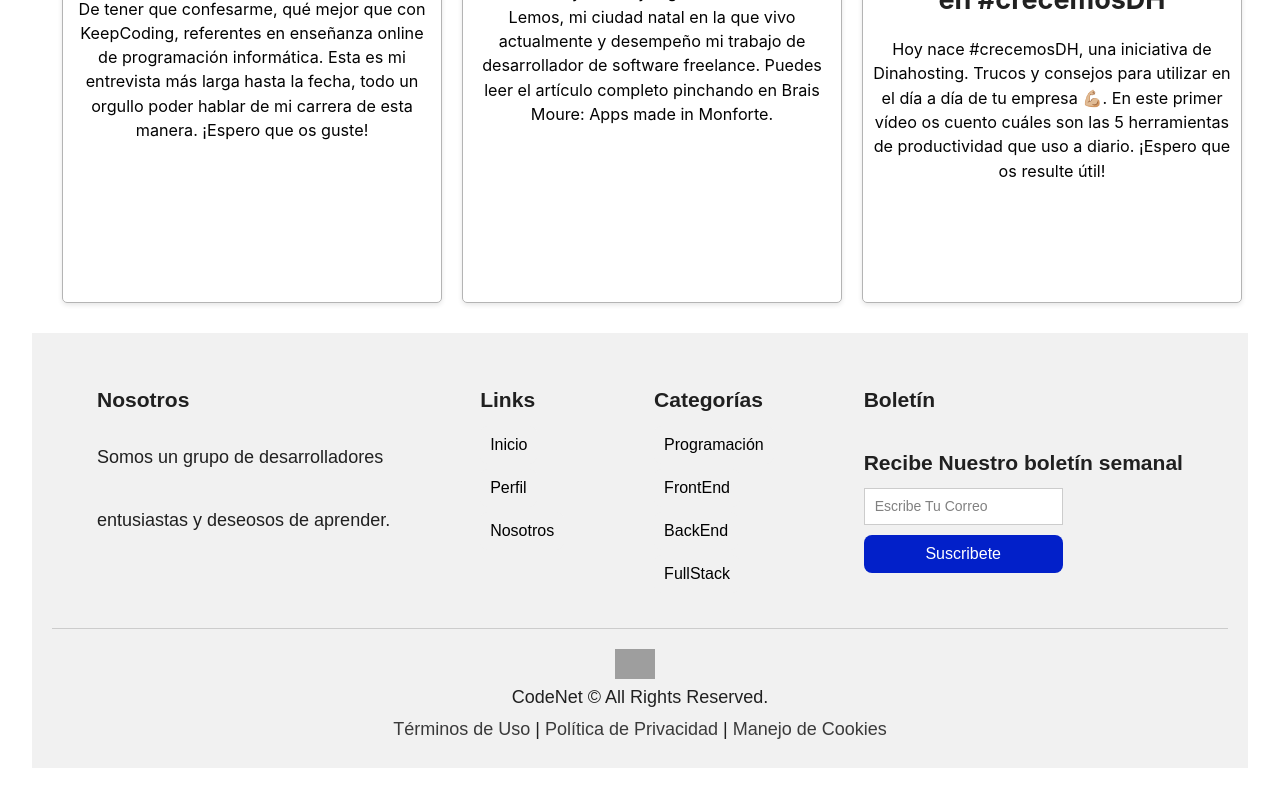
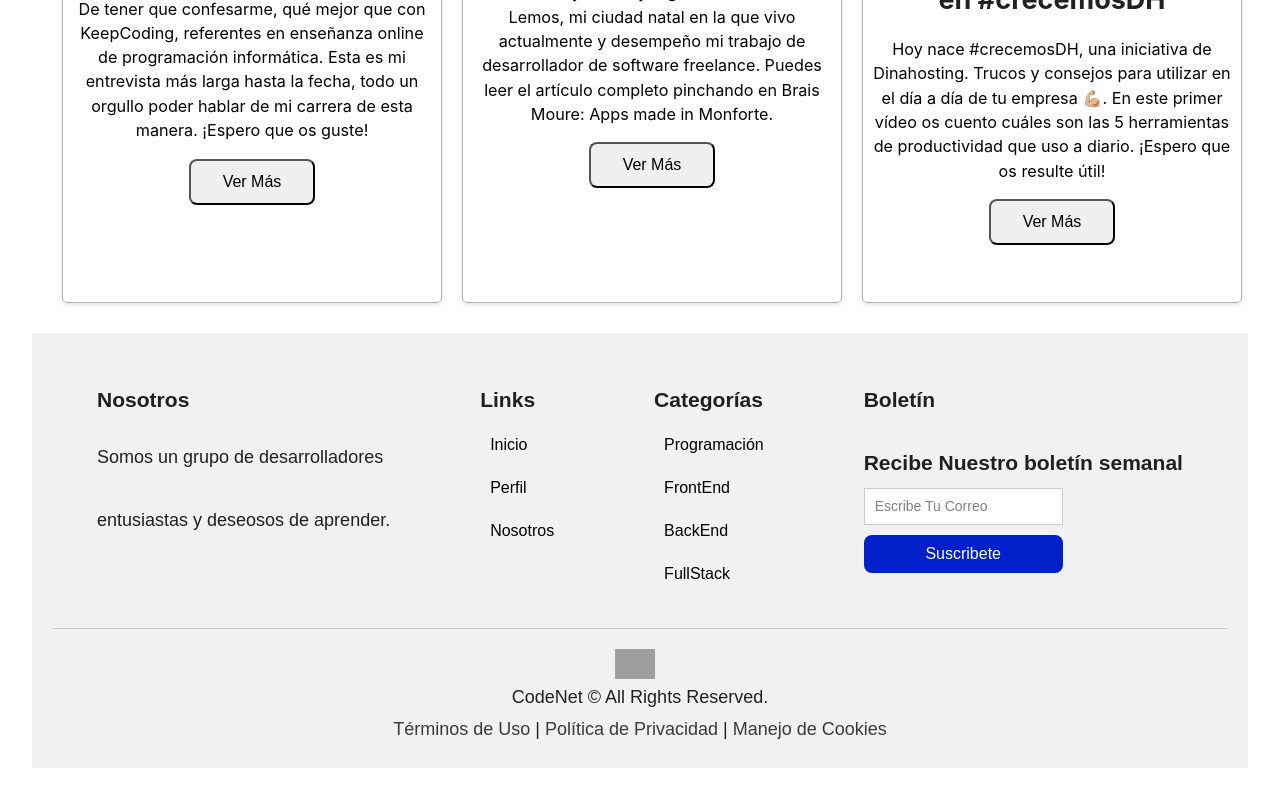
Before and after one commit to CGallardo98/CodeNet, a React (Vite) app: page /profile in a window 1280 px wide. Shown: the part 1045-1845 px from the top of the page. Built offline with nearby package versions, Linux system fonts and the light colour scheme; grey boxes are pictures that could not be loaded.

Commit message:
postlinkcard

```diff
--- a/src/components/HomePage/HomePage.jsx
+++ b/src/components/HomePage/HomePage.jsx
@@ -12,6 +12,10 @@ export default function HomePage({productos}) {
 const [filtroproducto, setFiltroproducto] = useState(productos)
 
 const ver = (seccion) => {
+  if (seccion === "Todos") {
+    console.log("productos",productos)
+    setFiltroproducto([...productos])
+  }
   if (seccion === "Mas Visitados") {
     setFiltroproducto([...productos.filter(producto => producto.rating > 10)])
   }
@@ -21,7 +25,8 @@ const ver = (seccion) => {
   if (seccion === "Siguiendo") {
     setFiltroproducto([...productos.filter(producto => producto.autor === 'MoureDev')])
   }
-  console.log(filtroproducto)
+
+
   setActiveButton(seccion)
 }
 
@@ -42,7 +47,7 @@ const settings = {
   autoplaySpeed: 2000,
 };
 
-const [activeButton, setActiveButton] = useState("Mas Visitados");
+const [activeButton, setActiveButton] = useState("Todos");
 
   return (
 
@@ -60,6 +65,9 @@ const [activeButton, setActiveButton] = useState("Mas Visitados");
     <br />
 
     <div>
+      <button
+      className={activeButton === "Todos"?"activate":''}
+      onClick={()=>ver("Todos")}>Todos</button>
       <button
       className={activeButton === "Mas Visitados"?"activate":''}
       onClick={()=>ver("Mas Visitados")}>Más Visitados</button>
--- a/src/components/ProfilePage/ProfilePage.jsx
+++ b/src/components/ProfilePage/ProfilePage.jsx
@@ -18,18 +18,21 @@ const ProfilePage = () => {
             title: 'Confesiones de un Programador',
             content: 'De tener que confesarme, qué mejor que con KeepCoding, referentes en enseñanza online de programación informática. Esta es mi entrevista más larga hasta la fecha, todo un orgullo poder hablar de mi carrera de esta manera. ¡Espero que os guste!',
             image: 'https://i.postimg.cc/tT3c3zX7/1.png',
+            enlace: 'https://mouredev.com/blog/2019/01/22/confesiones-de-un-programador/',
         },
         {
             id: 2,
             title: 'Apps Made in Monforte',
             content: 'El diario El Progreso ha realizado un reportaje sobre mi trayectoria y regreso a Monforte de Lemos, mi ciudad natal en la que vivo actualmente y desempeño mi trabajo de desarrollador de software freelance. Puedes leer el artículo completo pinchando en Brais Moure: Apps made in Monforte.',
             image: 'https://i.postimg.cc/T2Q7T1h8/2.png',
+            enlace: 'https://mouredev.com/blog/2019/01/22/apps-made-in-monforte/',
         },
         {
             id: 3,
             title: 'Mis 5 Herramientas para Mejorar tu Productividad en #crecemosDH',
             content: 'Hoy nace #crecemosDH, una iniciativa de Dinahosting. Trucos y consejos para utilizar en el día a día de tu empresa 💪🏼. En este primer vídeo os cuento cuáles son las 5 herramientas de productividad que uso a diario. ¡Espero que os resulte útil!',
             image: 'https://i.postimg.cc/Bvc5N7KW/3.png',
+            enlace: 'https://mouredev.com/blog/2019/01/22/apps-made-in-monforte/',
         },
     ];
 
--- a/src/components/ProfilePage/UserPostCard.jsx
+++ b/src/components/ProfilePage/UserPostCard.jsx
@@ -1,7 +1,15 @@
 import React from 'react';
 import './UserPostCard.css';
 
+
+
 const UserPostCard = ({ post }) => {
+
+    const vermas = (e, url) => {
+        e.preventDefault();
+        window.open(url, '_blank')
+    }
+
     return (
         <div className="user-post-card">
             <img
@@ -11,6 +19,10 @@ const UserPostCard = ({ post }) => {
             />
             <h3 className="post-title">{post.title}</h3>
             <p className="post-content">{post.content}</p>
+
+            <button onClick={(e)=>vermas(e, post.enlace)}>
+                Ver Más
+            </button>
         </div>
     );
 };
```
